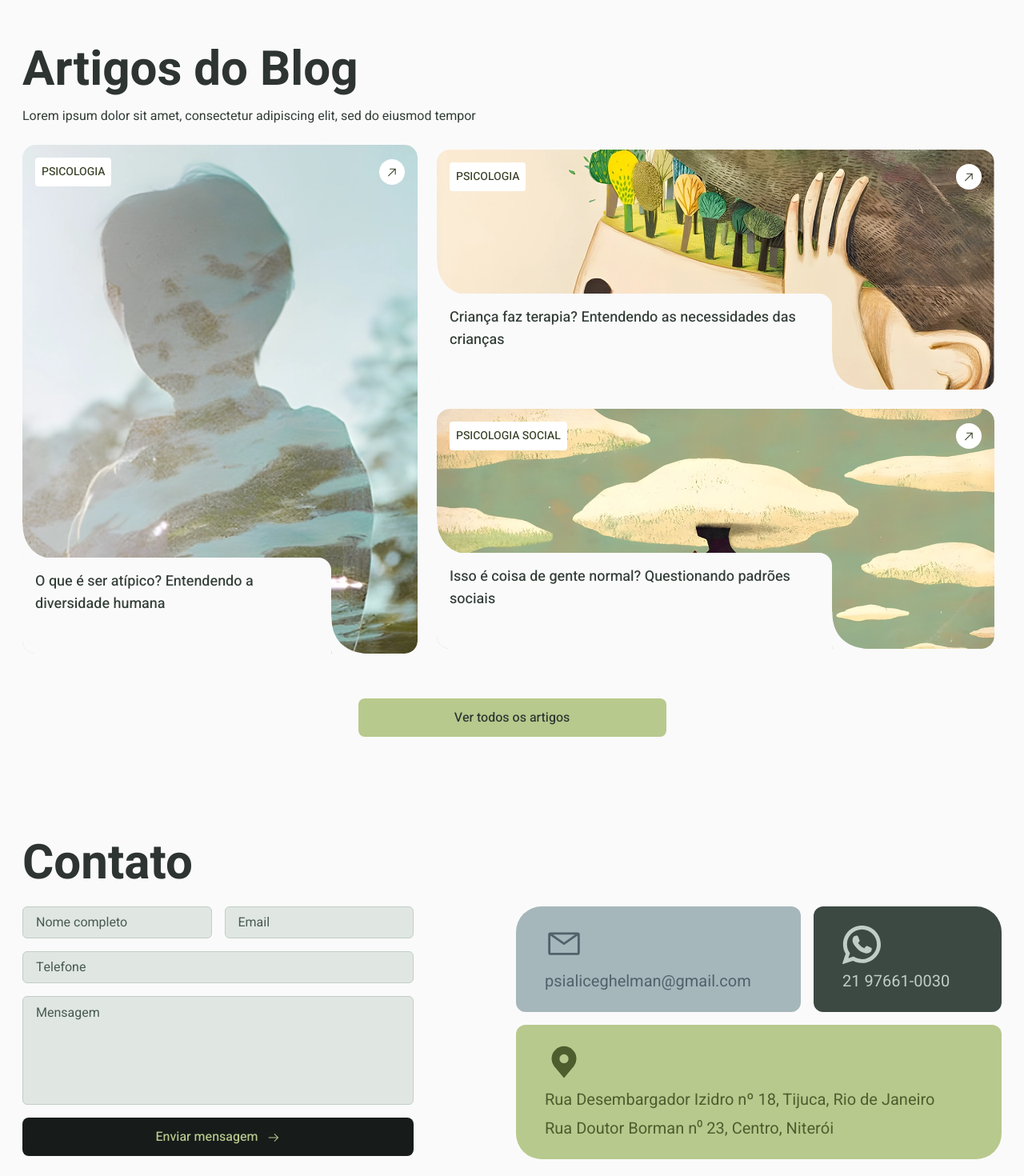
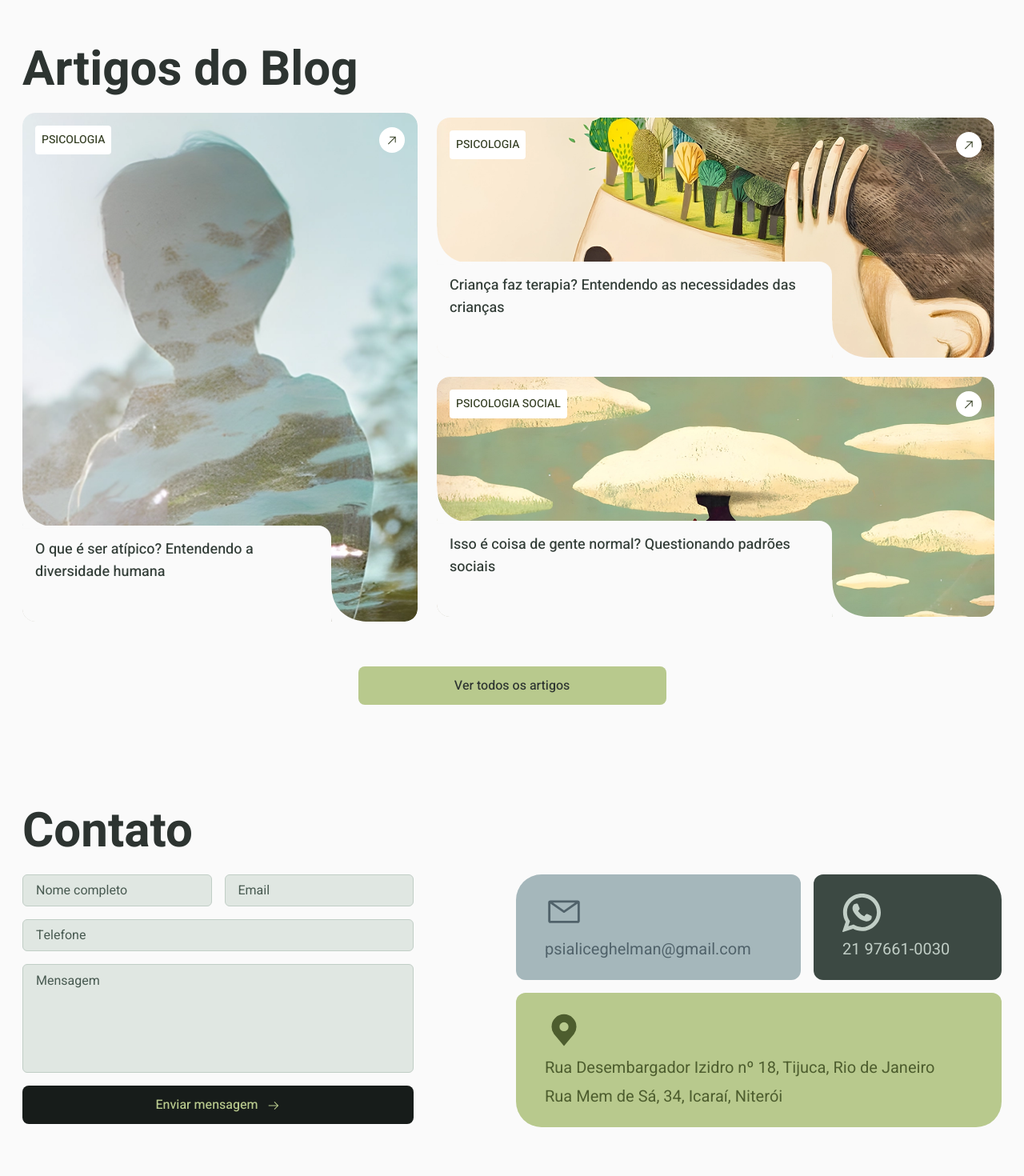
Before and after one commit to gmotta-dev/Alice-Ghelman, a Next.js app: page / in a window 1280 px wide. Shown: the part 2460-3930 px from the top of the page at 80% size. Built offline with nearby package versions, Linux system fonts and the light colour scheme.

Commit message:
Remove placeholder text from BlogArticles component, update contact address in ContactCards component, correct text formatting in FAQ component, and refine wording in WorkWith component for clarity.

```diff
--- a/src/app/(index)/_page-resources/BlogArticles.tsx
+++ b/src/app/(index)/_page-resources/BlogArticles.tsx
@@ -9,7 +9,6 @@ export default function BlogArticles() {
   return (
     <ContentWrapper id="blog" element="section" className="mt-32 flex flex-col">
       <Title>Artigos do Blog</Title>
-      <p className="mt-4 text-nandor-800">Lorem ipsum dolor sit amet, consectetur adipiscing elit, sed do eiusmod tempor</p>
       <ArticleGroup classNames={{ container: "mt-6" }} articles={articlesData.slice(0, 3)} />
       <CustomLink href="/blog" className="mx-auto mt-14 w-full max-w-[385px]" stylization={{ variant: "secondary" }}>
         Ver todos os artigos
--- a/src/app/(index)/_page-resources/Contact/ContactCards.tsx
+++ b/src/app/(index)/_page-resources/Contact/ContactCards.tsx
@@ -23,7 +23,7 @@ export default function ContactCards() {
       <Card
         element="div"
         icon={Location}
-        texts={["Rua Desembargador Izidro nº 18, Tijuca, Rio de Janeiro", "Rua Doutor Borman n⁰ 23, Centro, Niterói"]}
+        texts={["Rua Desembargador Izidro nº 18, Tijuca, Rio de Janeiro", "Rua Mem de Sá, 34, Icaraí, Niterói"]}
         className="w-full rounded-b-[32px] rounded-t-xl bg-loafer-300 text-loafer-700"
       />
     </ul>
--- a/src/app/(index)/_page-resources/FAQ/FAQ.tsx
+++ b/src/app/(index)/_page-resources/FAQ/FAQ.tsx
@@ -28,7 +28,7 @@ export default function FAQ() {
 
           <Expandable
             title="As sessões online são feitas por meio de qual plataforma? "
-            text="As sessões online costumam ser feitas através da plataforma do Google Meet e o link para acessá-lo é enviado sempre na hora da sessão. Caso não seja possível ou acessível as sessões tambem podem ser feitas através da vídeo chamada do WhatsApp.  "
+            text="As sessões online costumam ser feitas através da plataforma do Google Meet e o link para acessá-lo é enviado sempre na hora da sessão. Caso não seja possível ou acessível as sessões também podem ser feitas através da videochamada do WhatsApp.  "
             icon={<Grid className="h-6 w-6" />}
           />
         </div>
--- a/src/app/(index)/_page-resources/WorkWith/WorkWith.tsx
+++ b/src/app/(index)/_page-resources/WorkWith/WorkWith.tsx
@@ -49,7 +49,7 @@ const cardsConfig: TCard[] = [
     children: <MiddleCardPlants className="pointer-events-none absolute inset-0" />,
     content: [
       "Atendo crianças típicas e atípicas a partir de dois anos de idade no consultório presencial e a partir de seis anos na modalidade online. ",
-      "Os atendimentos com crianças envolve sessões com os responsáveis que podem ser individuais ou em conjunto.",
+      "O atendimento com criança envolve sessões com os responsáveis que podem ser individuais ou em conjunto.",
       "Qualquer dúvida entre em contato comigo!",
     ],
   },
```
